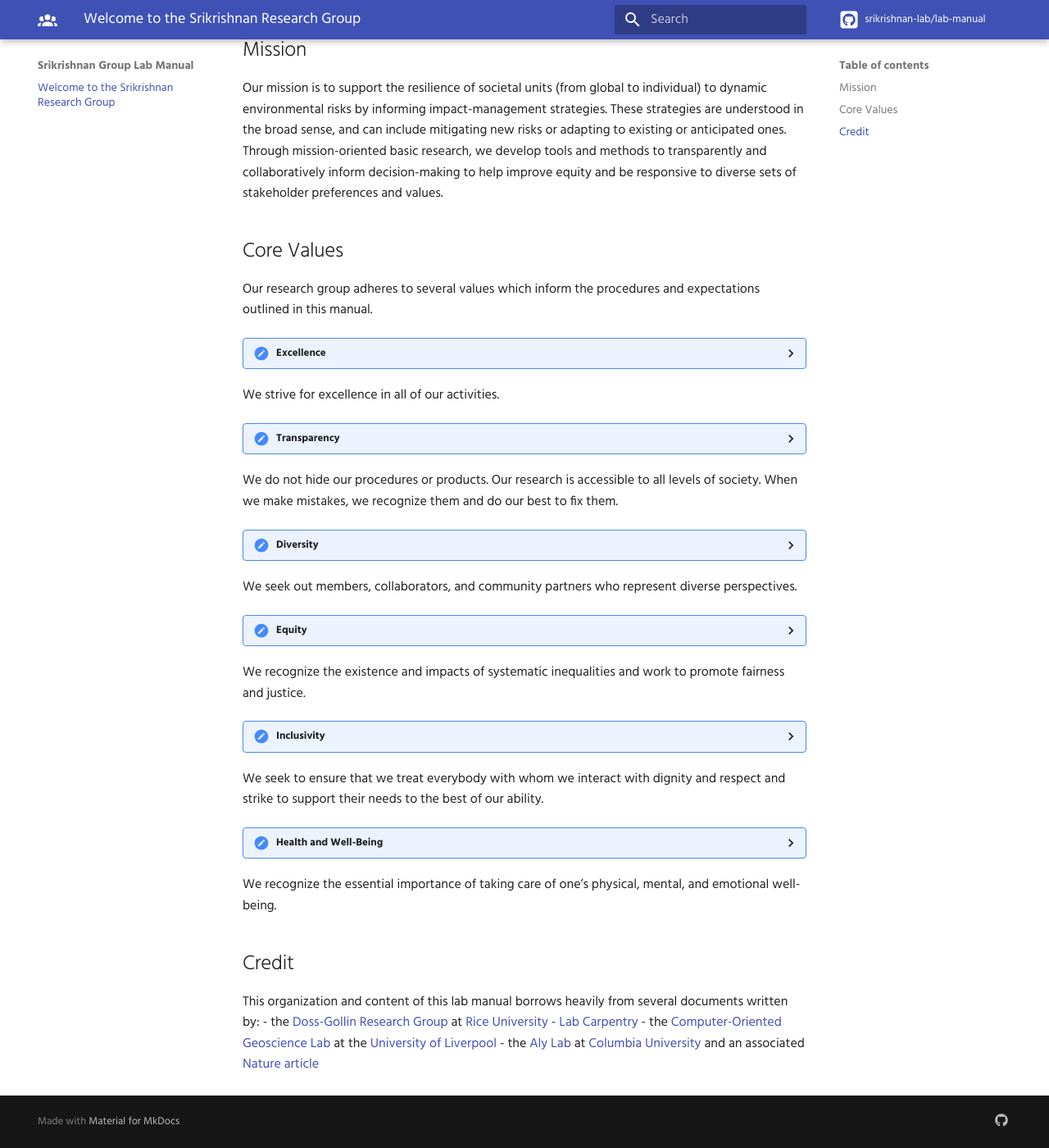
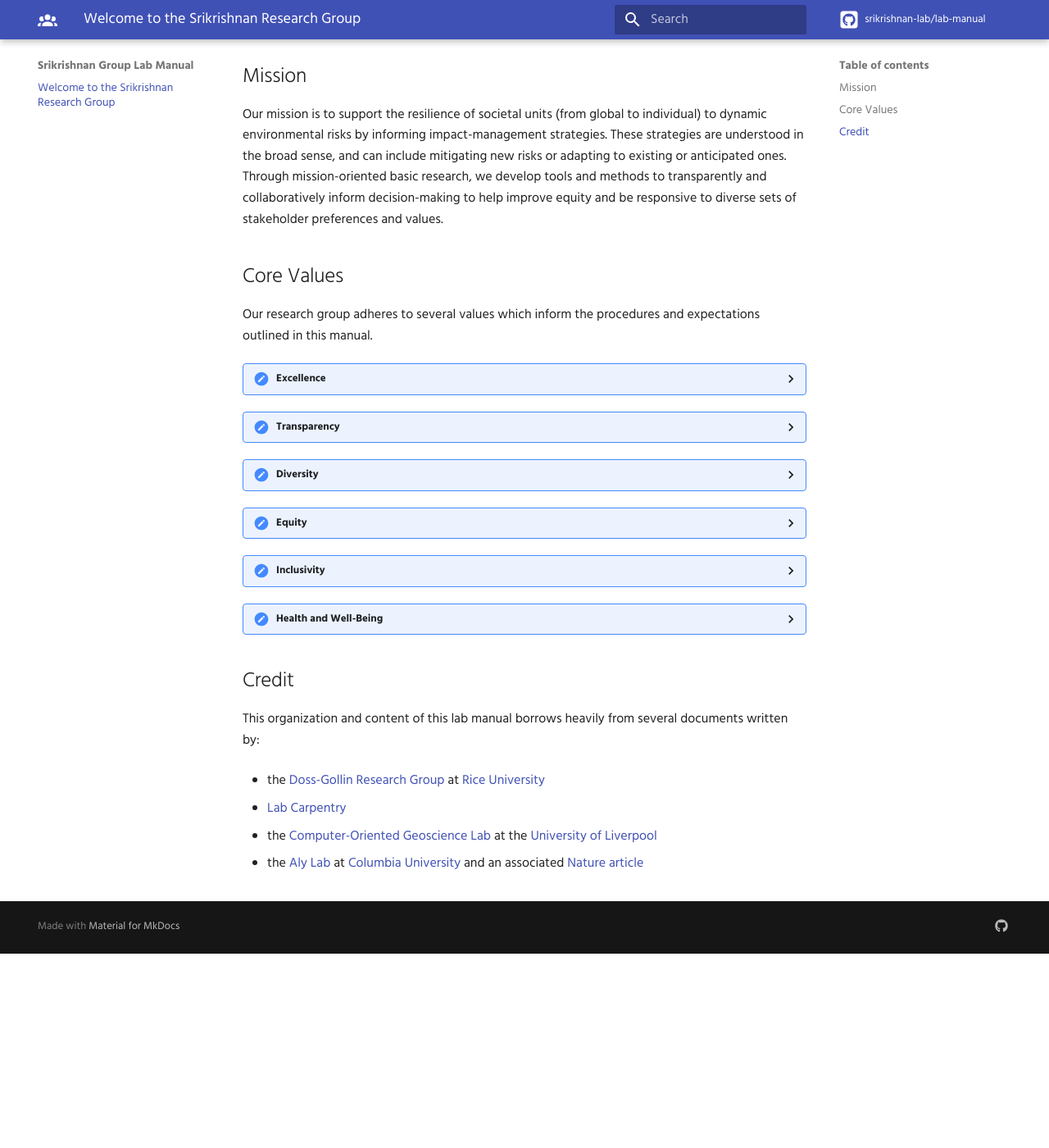
Before and after one commit to srikrishnan-lab/lab-manual, an MkDocs documentation site: the page built from docs/index.md, in a window 1280 px wide and 1400 px high, scrolled down 344 px. Shown: the whole window at 82% size. Built offline with MkDocs 1.6.1 and Material for MkDocs 9.7.7, drawn with Linux system fonts in a browser that asks for light colours; some web fonts are replaced; comment, search, counter and statistics services are not loaded; after the commit the page ends 1507 px from its top, so only the background shows below that; some of the changed lines change nothing that is shown; some of the changed text lies outside the part shown.

Commit message:
fix admonition formatting

```diff
--- a/docs/index.md
+++ b/docs/index.md
@@ -2,9 +2,8 @@
 
 This manual details procedures and expectations for all members of the research group. It also includes quickstart guides for common lab tasks. Group and community members are welcome to view the manual, make comments, and propose changes.
 
-!!! info inline end "Contribute"
-
-  Detailed instructions for commenting and proposing changes are provided in the README file of the [manual's GitHub repository](https://github.com/srikrishnan-lab/lab-manual).
+!!! info "Contributing"
+    Detailed instructions for commenting and proposing changes are provided in the README file of the [manual's GitHub repository](https://github.com/srikrishnan-lab/lab-manual).
 
 ## Mission
 
@@ -16,34 +15,32 @@ Our mission is to support the resilience of societal units (from global to indiv
 Our research group adheres to several values which inform the procedures and expectations outlined in this manual.
 
 ??? important "Excellence"
-
-  We strive for excellence in all of our activities.
+    We strive for excellence in all of our activities.
 
 ??? important "Transparency"
-
-  We do not hide our procedures or products. Our research is accessible to all levels of society. When we make mistakes, we recognize them and do our best to fix them.
+    We do not hide our procedures or products. Our research is accessible to all levels of society. When we make mistakes, we recognize them and do our best to fix them.
 
 ??? important "Diversity"
-
-  We seek out members, collaborators, and community partners who represent diverse perspectives.
+    We seek out members, collaborators, and community partners who represent diverse perspectives.
 
 ??? important "Equity"
-
-  We recognize the existence and impacts of systematic inequalities and work to promote fairness and justice.
+    We recognize the existence and impacts of systematic inequalities and work to promote fairness and justice.
 
 ??? important "Inclusivity"
-
-  We seek to ensure that we treat everybody with whom we interact with dignity and respect and strike to support their needs to the best of our ability.
+    We seek to ensure that we treat everybody with whom we interact with dignity and respect and strike to support their needs to the best of our ability.
 
 ??? important "Health and Well-Being"
-
-  We recognize the essential importance of taking care of one's physical, mental, and emotional well-being.
+    We recognize the essential importance of taking care of one's physical, mental, and emotional well-being.
 
 
 ## Credit
 
 This organization and content of this lab manual borrows heavily from several documents written by:
+
 - the [Doss-Gollin Research Group](https://jamesdossgollin.me/lab-guide/) at [Rice University](https://rice.edu)
+
 - [Lab Carpentry](https://lab-carpentry.readthedocs.io/en/latest/)
+
 - the [Computer-Oriented Geoscience Lab](https://www.compgeolab.org/manual/) at the [University of Liverpool](https://www.liverpool.ac.uk/)
+
 - the [Aly Lab](https://github.com/alylab/labmanual) at [Columbia University](http://columbia.edu) and an associated [Nature article](https://www.nature.com/articles/d41586-018-06167-w)
```
